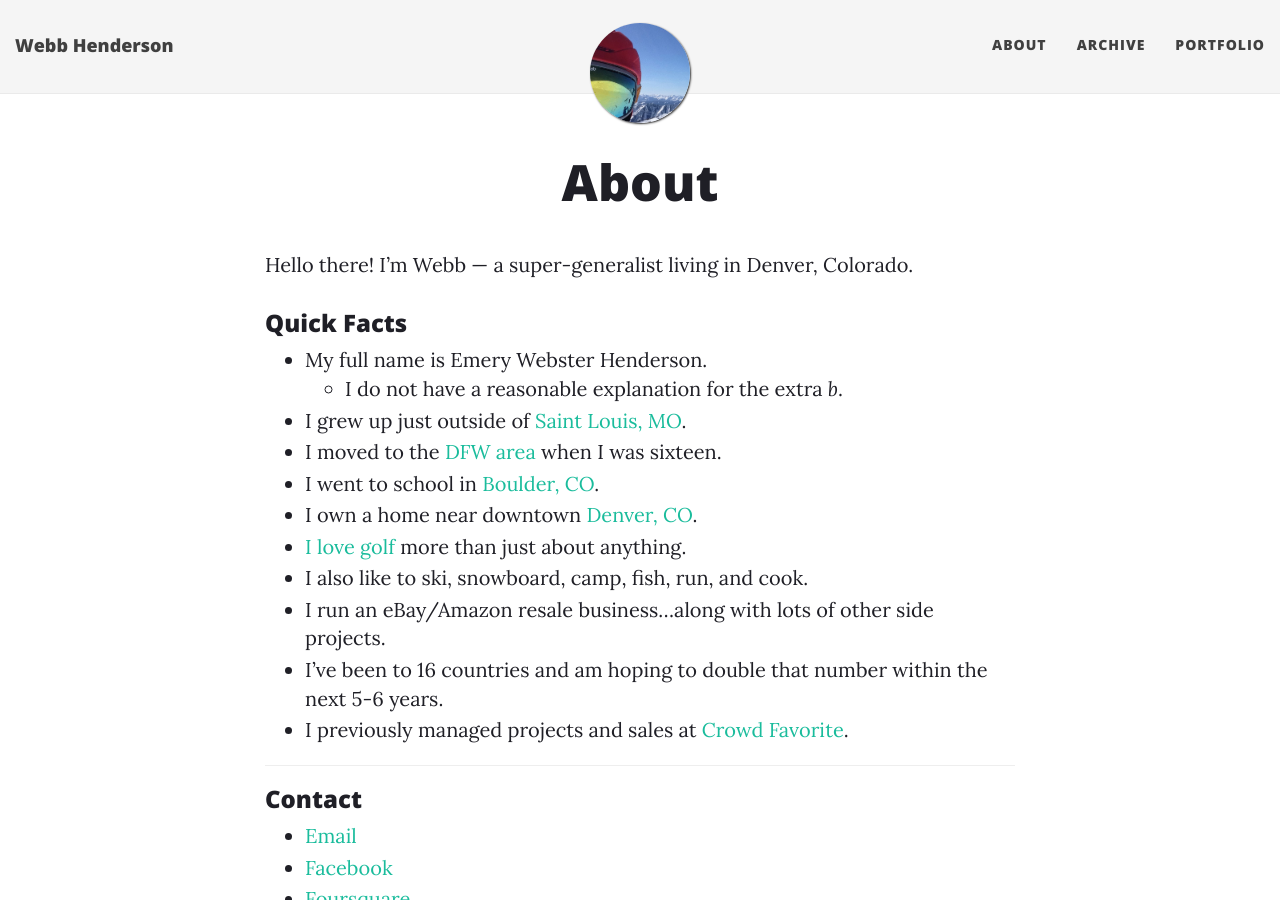
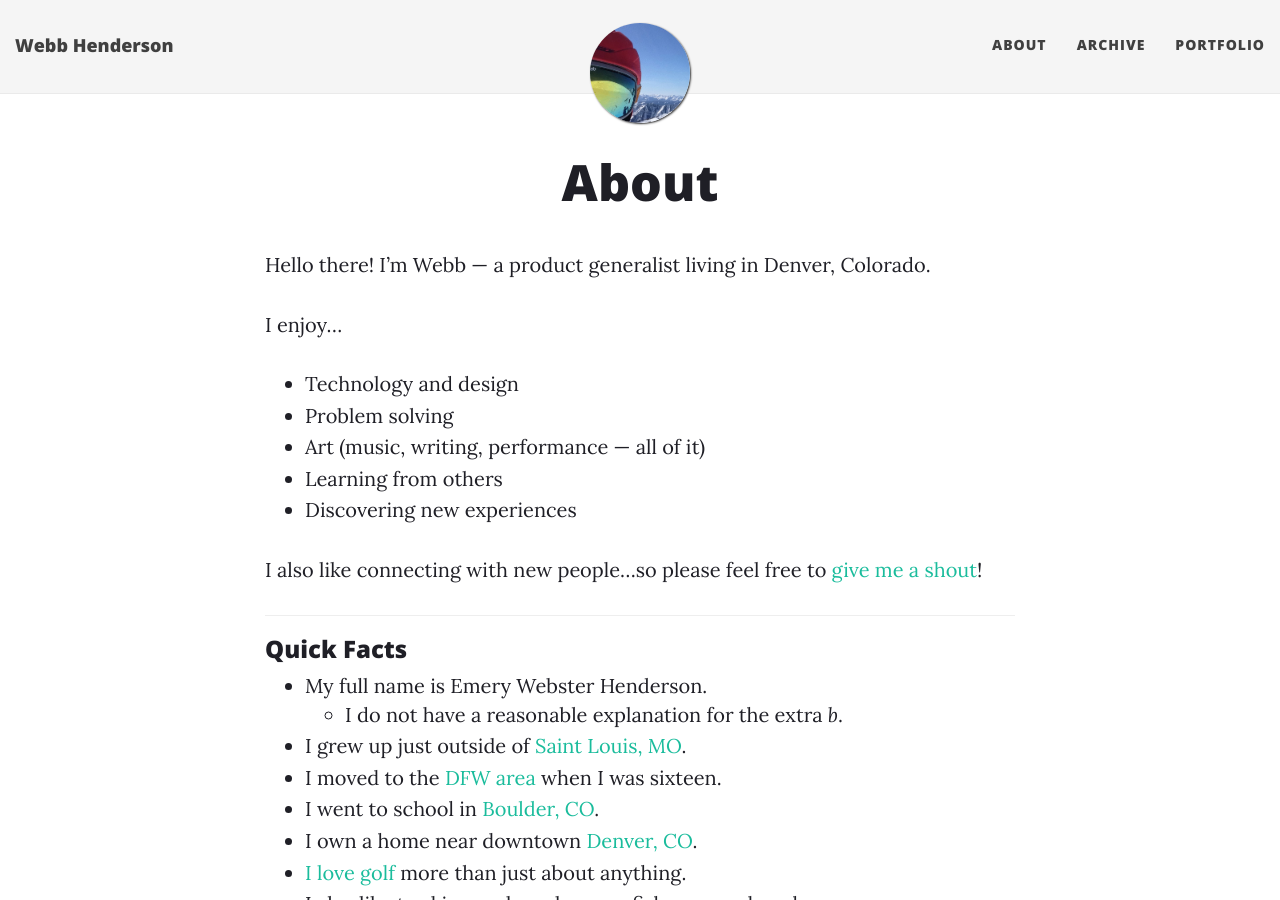
Before and after one commit to emerywebster/emerywebster.github.io, a Jekyll site: the page built from about.md, in a window 1280 px wide and 900 px high. Built offline with Jekyll 4.4.1, drawn with Linux system fonts in a browser that asks for light colours; nearby versions of some CDN libraries; some of the changed text lies outside the part shown.

Commit message:
minor rework to about page

```diff
--- a/about.md
+++ b/about.md
@@ -4,8 +4,19 @@ title: About
 permalink: /about/
 feature-img: "img/beav.jpg"
 ---
+Hello there! I'm Webb &mdash; a product generalist living in Denver, Colorado.
 
-Hello there! I'm Webb &mdash; a super-generalist living in Denver, Colorado.
+I enjoy...
+
+- Technology and design
+- Problem solving
+- Art (music, writing, performance &mdash; all of it)
+- Learning from others
+- Discovering new experiences
+
+I also like connecting with new people...so please feel free to [give me a shout](mailto:webb.henderson@gmail.com)!
+
+---
 
 ### Quick Facts
 
```
Also changed, not shown: other parts of about.md (+6 -1 lines).
